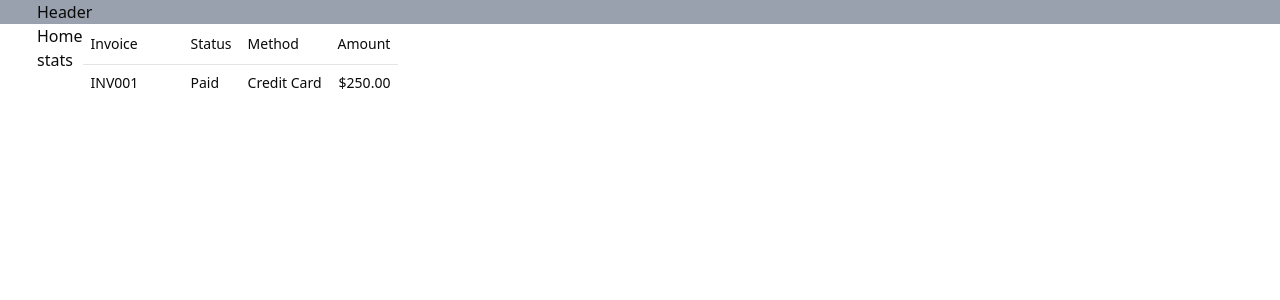
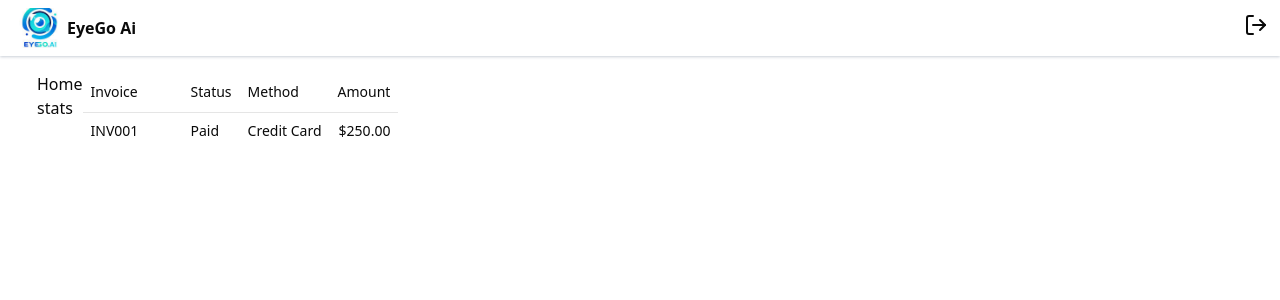
Before and after one commit to Abdelrhman143/eyego_task, a Next.js app: page /dashboard in a window 1280 px wide. Shown: the top 300 px of the page. Built offline with nearby package versions, Linux system fonts and the light colour scheme.

Commit message:
finsh ui of the header

```diff
--- a/app/_components/Header.js
+++ b/app/_components/Header.js
@@ -1,7 +1,19 @@
+import logo from "@/public/logo.jpeg";
+import { LogOut } from "lucide-react";
+import Image from "next/image";
+
 export default function Header() {
   return (
-    <header className="bg-gray-400">
-      <div className="container">Header</div>
+    <header className="py-2 shadow-sm shadow-gray-300 mb-4 flex items-center">
+      <div className="container flex items-center gap-2">
+        <Image src={logo} alt="logo" className="w-10 h-10 rounded" />
+        <h1 className="font-bold">EyeGo Ai</h1>
+      </div>
+      <div className="mr-3">
+        <button>
+          <LogOut />
+        </button>
+      </div>
     </header>
   );
 }
```
